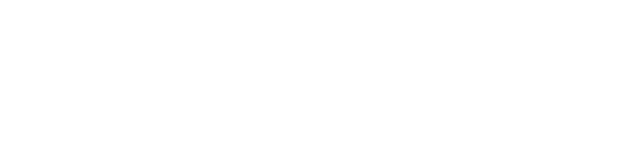
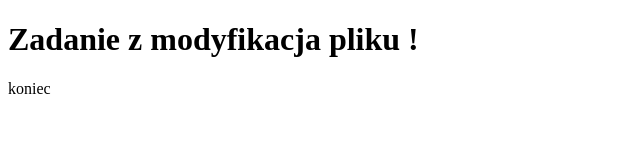
Before and after one commit to mal1na99/zadanie, a plain HTML site: page index.html in a window 1280 px wide. Shown: the whole page, without its empty margins (0-640 px from the left). Drawn offline with Linux system fonts and the light colour scheme.

Commit message:
modyfikacja paragrafu

```diff
--- a/index.html
+++ b/index.html
@@ -7,6 +7,8 @@
     <title>Document</title>
 </head>
 <body>
+    <h1>Zadanie z modyfikacja pliku !</h1>
+    <p>koniec</p>
 
 </body>
 </html>
```
